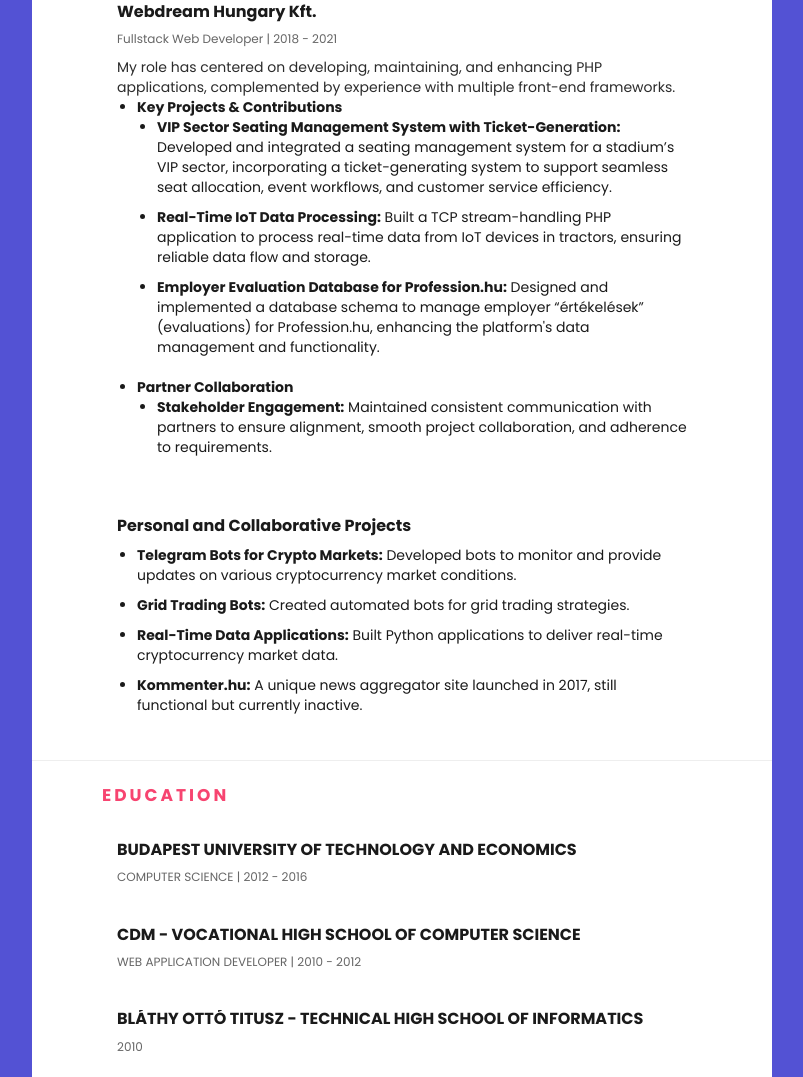
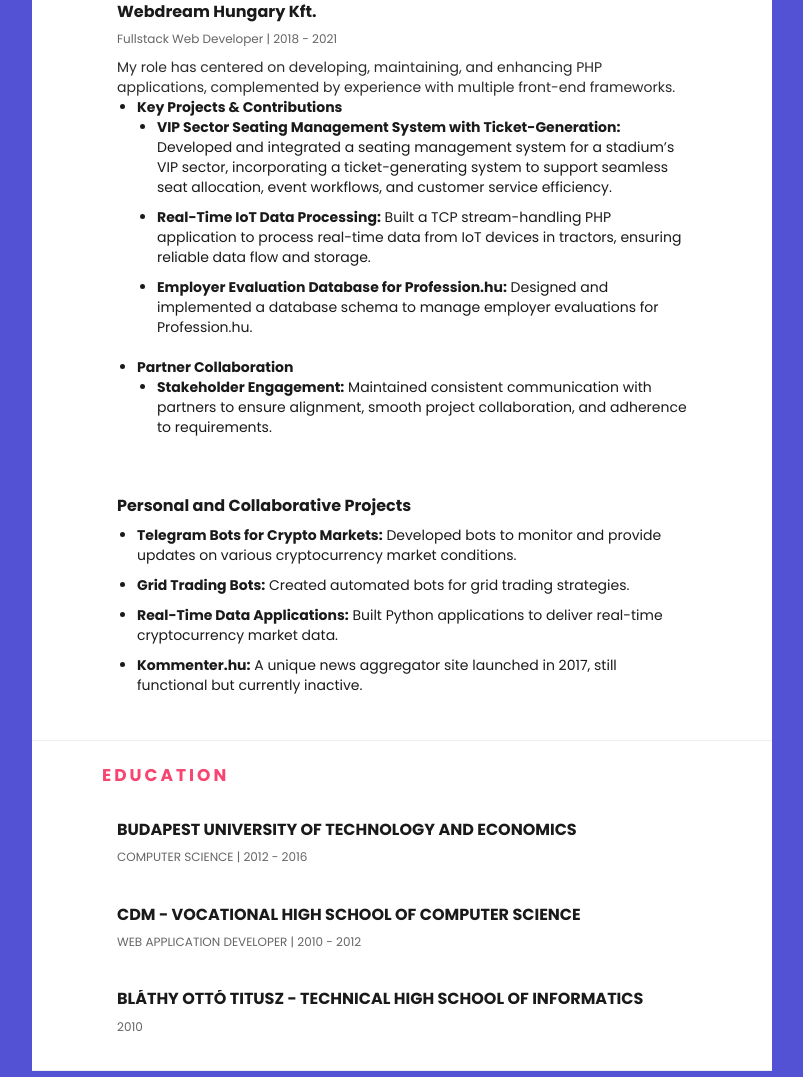
Before and after one commit to johann123/johann123.github.io, a plain HTML site: page index.html in a window 1280 px wide. Shown: the part 1904-2981 px from the top of the page, without its empty margins (368-1171 px from the left). Drawn offline with Linux system fonts and the light colour scheme.

Commit message:
GOOD SHIT MAYBE?! 22323a

```diff
--- a/index.html
+++ b/index.html
@@ -298,7 +298,7 @@
                                 <ul>
                                     <li><strong>VIP Sector Seating Management System with Ticket-Generation:</strong> Developed and integrated a seating management system for a stadium’s VIP sector, incorporating a ticket-generating system to support seamless seat allocation, event workflows, and customer service efficiency.</li>
                                     <li><strong>Real-Time IoT Data Processing:</strong> Built a TCP stream-handling PHP application to process real-time data from IoT devices in tractors, ensuring reliable data flow and storage.</li>
-                                    <li><strong>Employer Evaluation Database for Profession.hu:</strong> Designed and implemented a database schema to manage employer “értékelések” (evaluations) for Profession.hu, enhancing the platform's data management and functionality.</li>
+                                    <li><strong>Employer Evaluation Database for Profession.hu:</strong> Designed and implemented a database schema to manage employer evaluations for Profession.hu.</li>
                                 </ul>
                             </li>
                             <li><strong>Partner Collaboration</strong>
```
